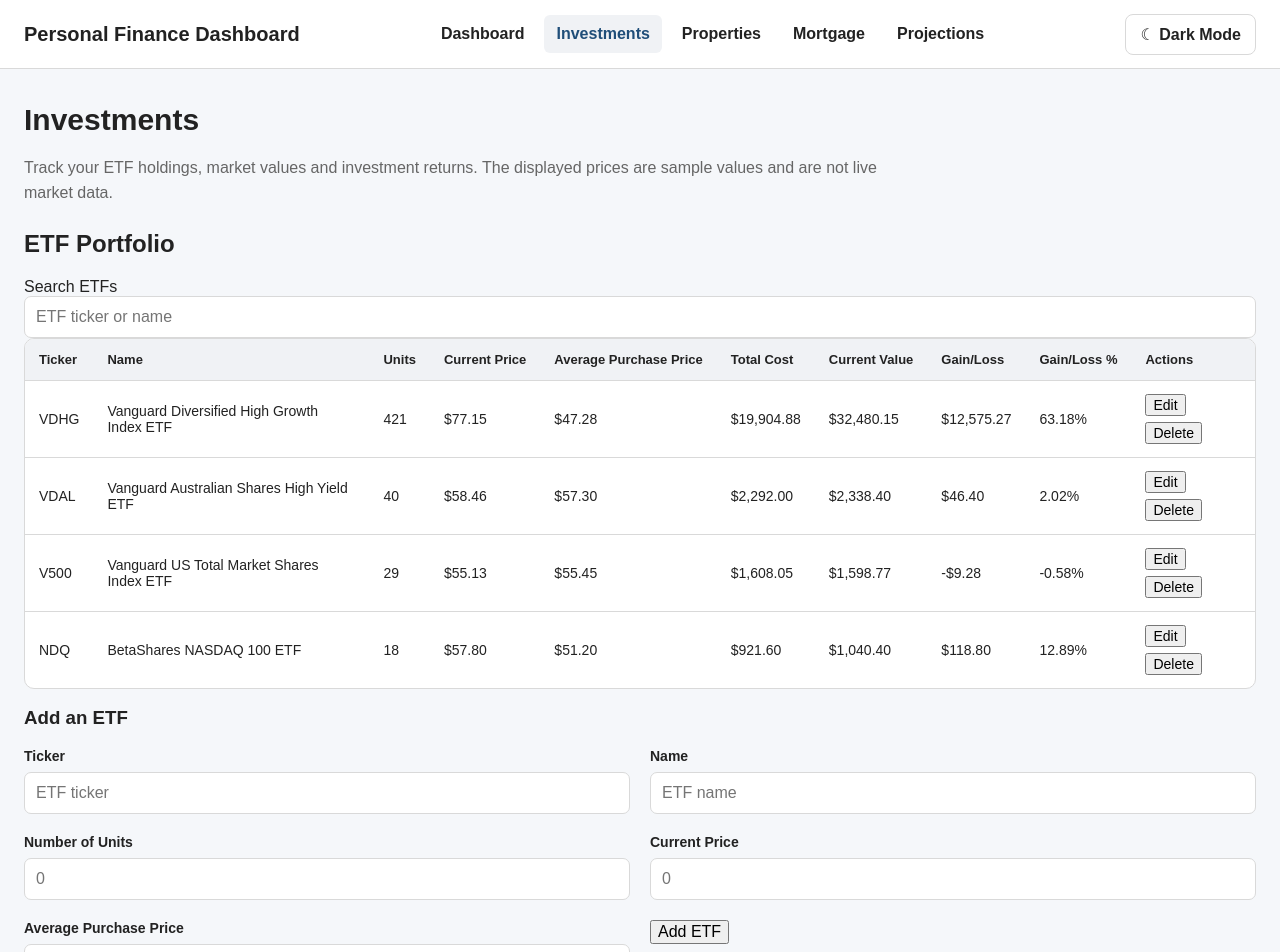
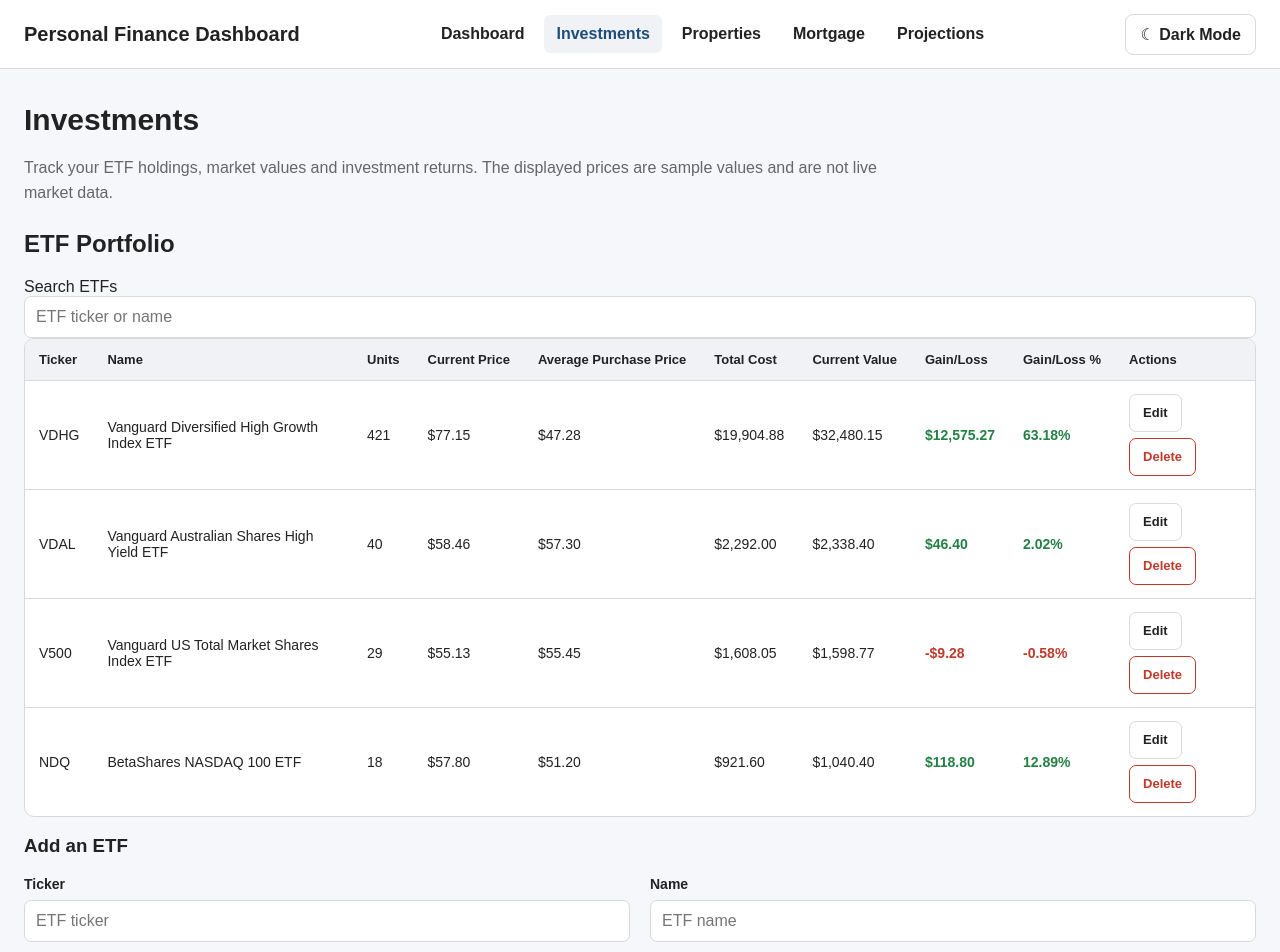
Before and after one commit to anthonycheung1/personal-finance-dashboard, a React (Vite) app: page /personal-finance-dashboard/investments in a window 1280 px wide. Shown: the top 952 px of the page. Built offline with nearby package versions, Linux system fonts and the light colour scheme.

Commit message:
Apply styles to ETF table and form

```diff
--- a/src/components/UI/ETFTable.tsx
+++ b/src/components/UI/ETFTable.tsx
@@ -109,13 +109,14 @@ function ETFTable(props: ETFTableProps) {
                   <td>{formatCurrency(etf.averagePurchasePrice)}</td>
                   <td>{formatCurrency(getETFTotalCost(etf))}</td>
                   <td>{formatCurrency(getETFCurrentValue(etf))}</td>
-                  <td>{formatCurrency(getETFDollarGainLoss(etf))}</td>
-                  <td>{formatPercentage(getETFPercentageGainLoss(etf))}</td>
+                  <td className={getETFDollarGainLoss(etf) >= 0 ? 'positive' : 'negative'}>{formatCurrency(getETFDollarGainLoss(etf))}</td>
+                  <td className={getETFPercentageGainLoss(etf) >= 0 ? 'positive' : 'negative'}>{formatPercentage(getETFPercentageGainLoss(etf))}</td>
 
                   <td>
                     <div className="table-actions">
                       <button
                         type="button"
+                        className="button button-secondary"
                         onClick={() => {
                           setEditingETFid(etf.id);
                           setNewETFticker(etf.ticker);
@@ -130,6 +131,7 @@ function ETFTable(props: ETFTableProps) {
 
                       <button
                         type="button"
+                        className="button button-danger"
                         onClick={() => {
                           props.onDeleteETF(etf.id);
                         }}
@@ -146,7 +148,7 @@ function ETFTable(props: ETFTableProps) {
       )}
 
       <h3>
-        {editingETFid !== null? 'Edit an ETF' : 'Add an ETF'}
+        {editingETFid !== null ? 'Edit an ETF' : 'Add an ETF'}
       </h3>
 
       <form
@@ -411,7 +413,10 @@ function ETFTable(props: ETFTableProps) {
         </div>
 
         <div className="form-actions">
-          <button type="submit">
+          <button
+            type="submit"
+            className="button button-primary"
+          >
             {editingETFid !== null ? 'Update ETF' : 'Add ETF'}
           </button>
         </div>
```
